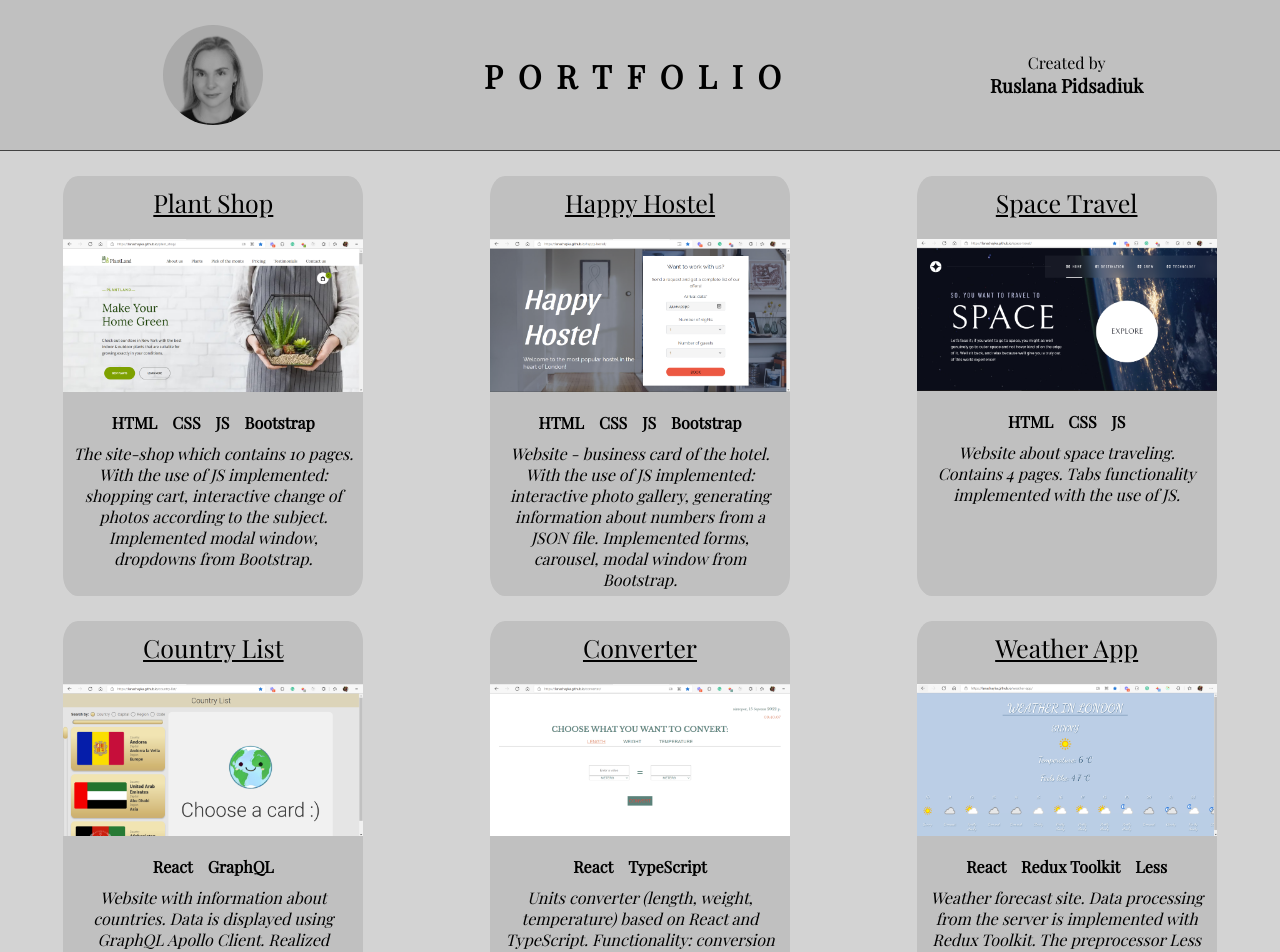
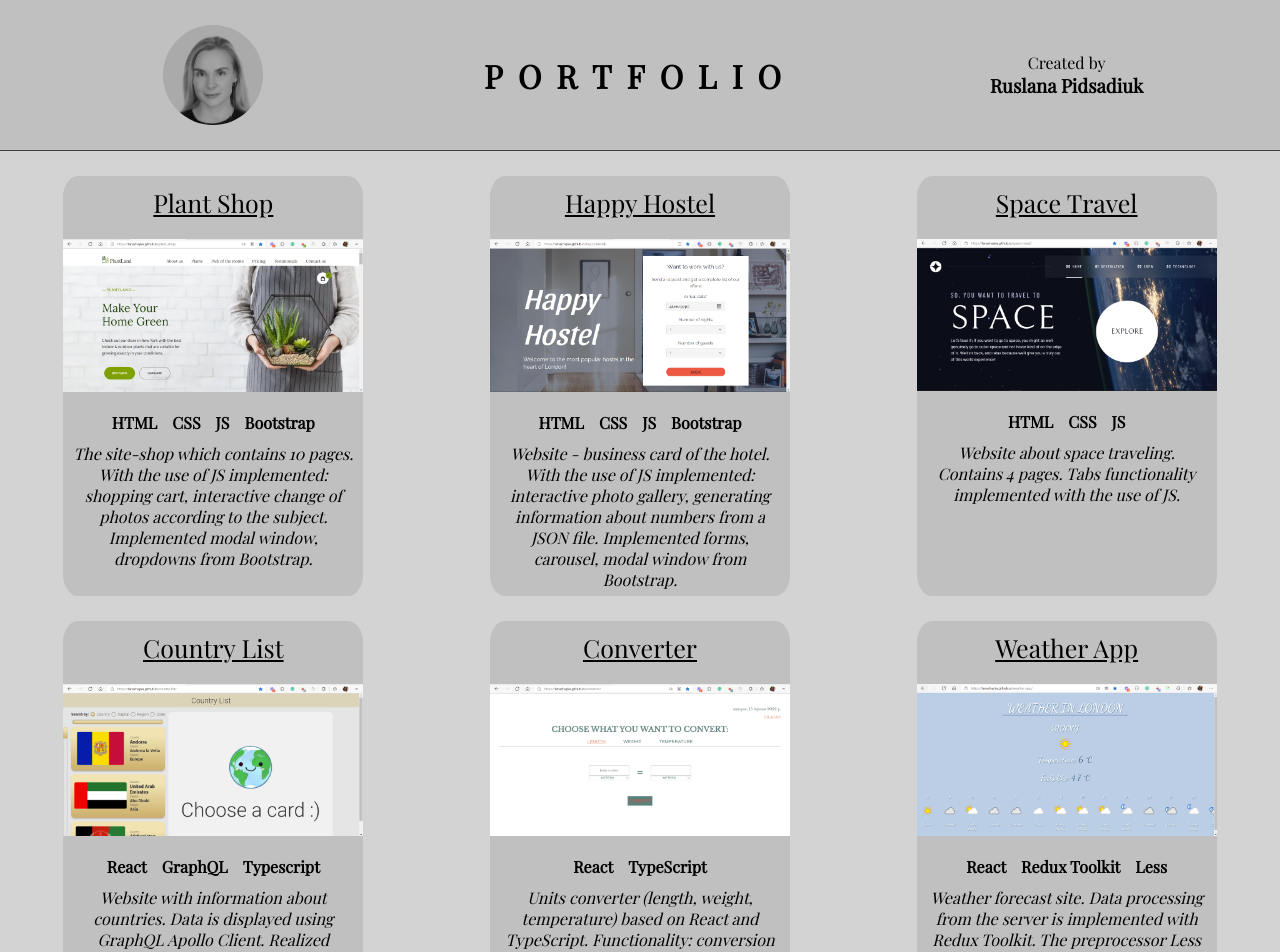
Before and after one commit to lanachayka/portfolio, a React (Create React App) app: page / in a window 1280 px wide. Shown: the top 952 px of the page. Built offline with nearby package versions, Linux system fonts and the light colour scheme.

Commit message:
update projects data file

```diff
--- a/src/data/projects.js
+++ b/src/data/projects.js
@@ -28,7 +28,7 @@ export const projects = [
         name: 'Country List',
         url: 'https://lanachayka.github.io/country-list/',
         photo: 'country-list.png',
-        technologies: ['React', 'GraphQL'],
+        technologies: ['React', 'GraphQL', 'Typescript'],
         description: 'Website with information about countries. Data is displayed using GraphQL Apollo Client. Realized search and output of details. Unit testing using Enzyme and React Testing Library.'
     },
     {
```
